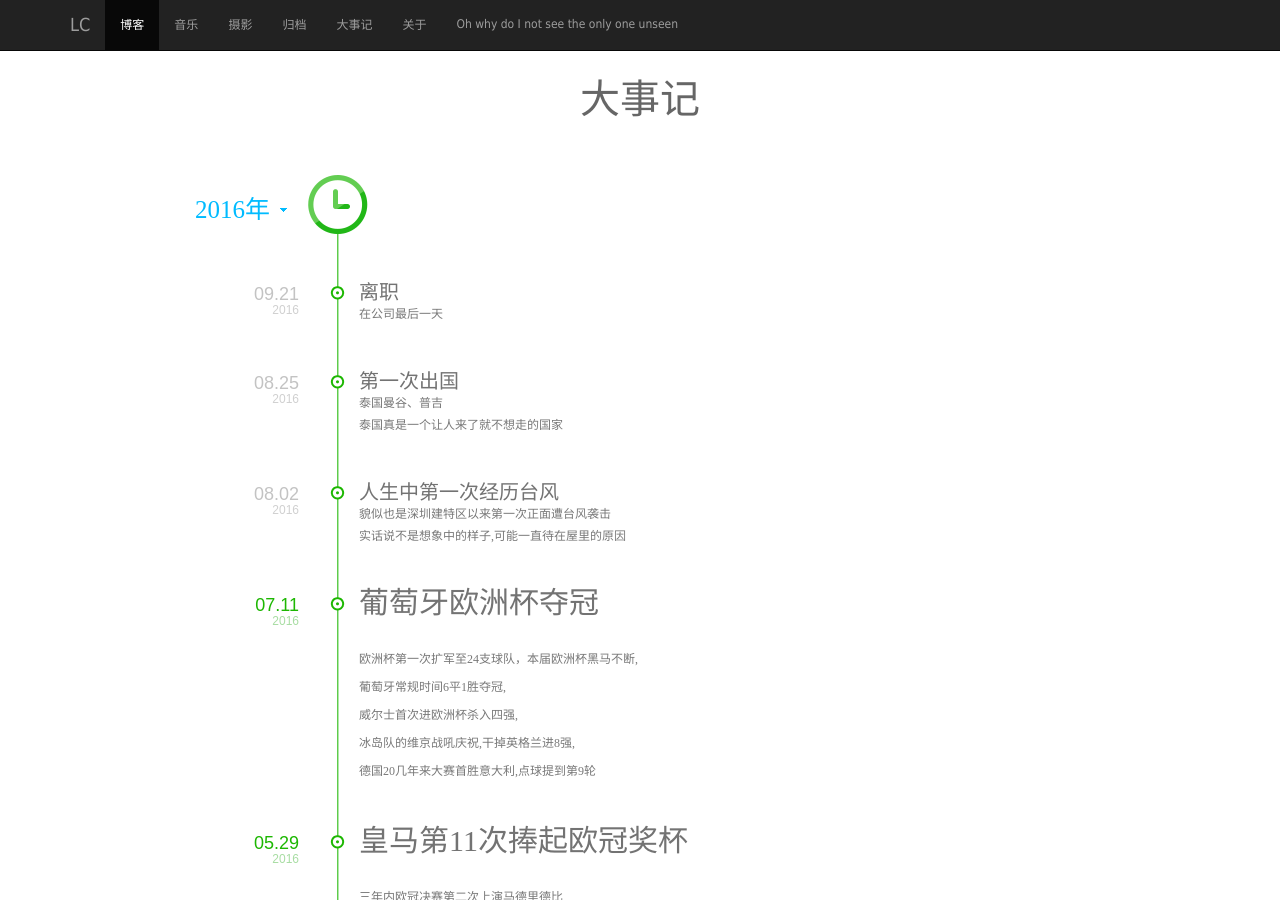
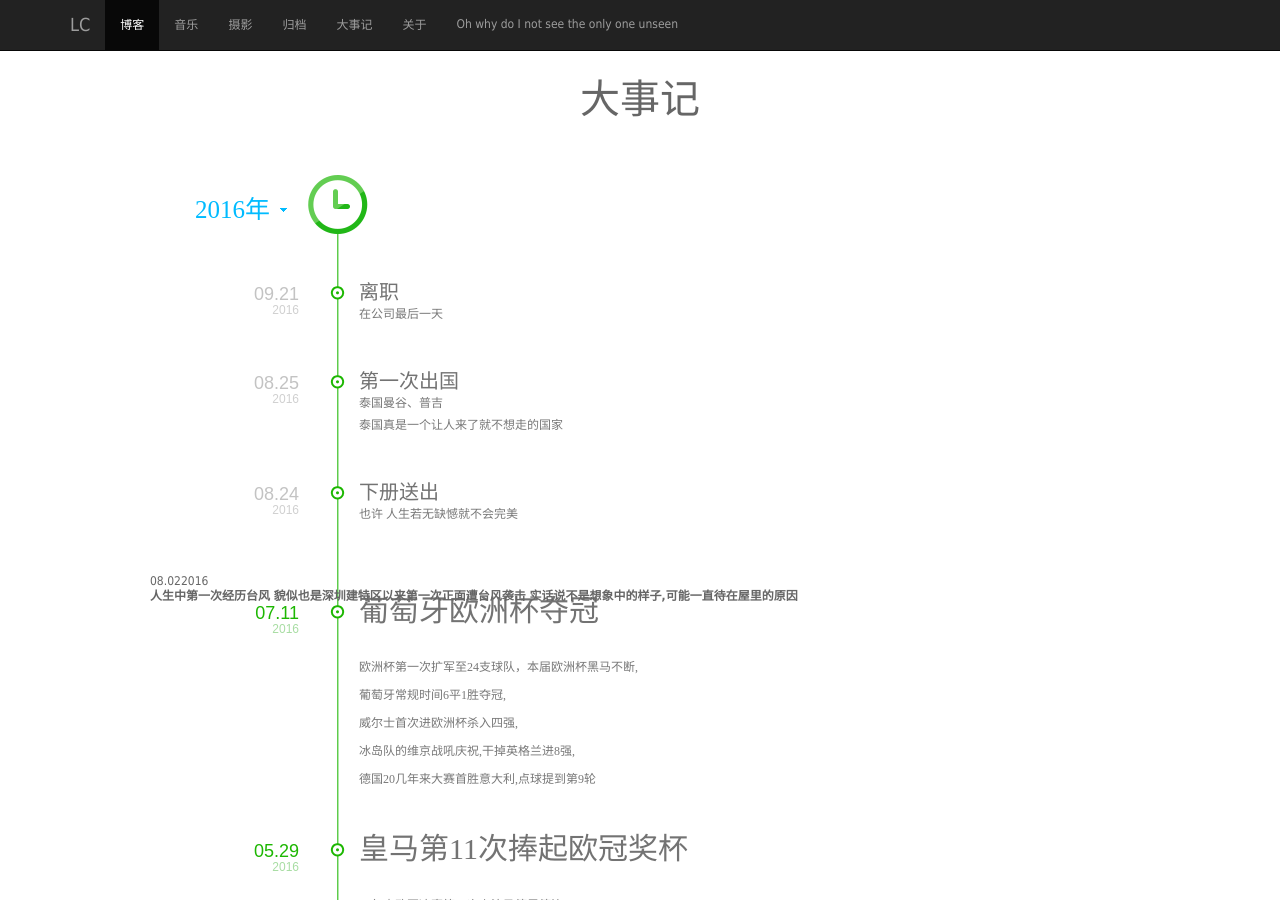
Before and after one commit to feifeierchampy/feifeierchampy.github.io, a Jekyll site: the page built from pages/timestamp.html, in a window 1280 px wide and 900 px high. Built offline with Jekyll 4.4.1, drawn with Linux system fonts in a browser that asks for light colours; nearby versions of some CDN libraries; comment, search, counter and statistics services are not loaded.

Commit message:
添加大事件

```diff
--- a/pages/timestamp.html
+++ b/pages/timestamp.html
@@ -43,6 +43,12 @@ layout: base
 				</dl>
 				</li>
 				<li>
+				<h3>08.24<span>2016</span></h3>
+				<dl>
+					<dt>下册送出
+					<span>也许 人生若无缺憾就不会完美</span></dt>
+				</dl>
+				</li>
 				<h3>08.02<span>2016</span></h3>
 				<dl>
 					<dt>人生中第一次经历台风
```
